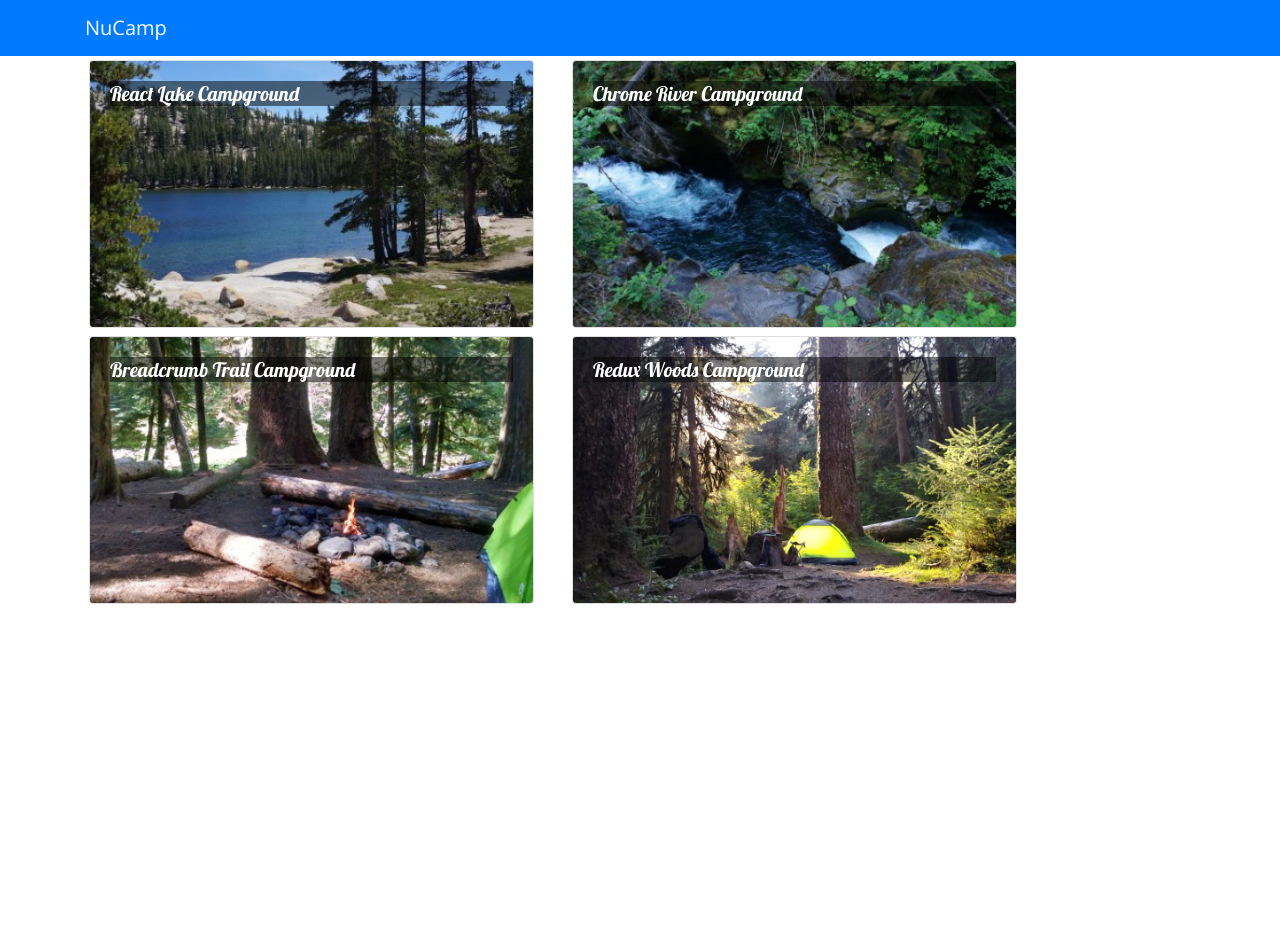
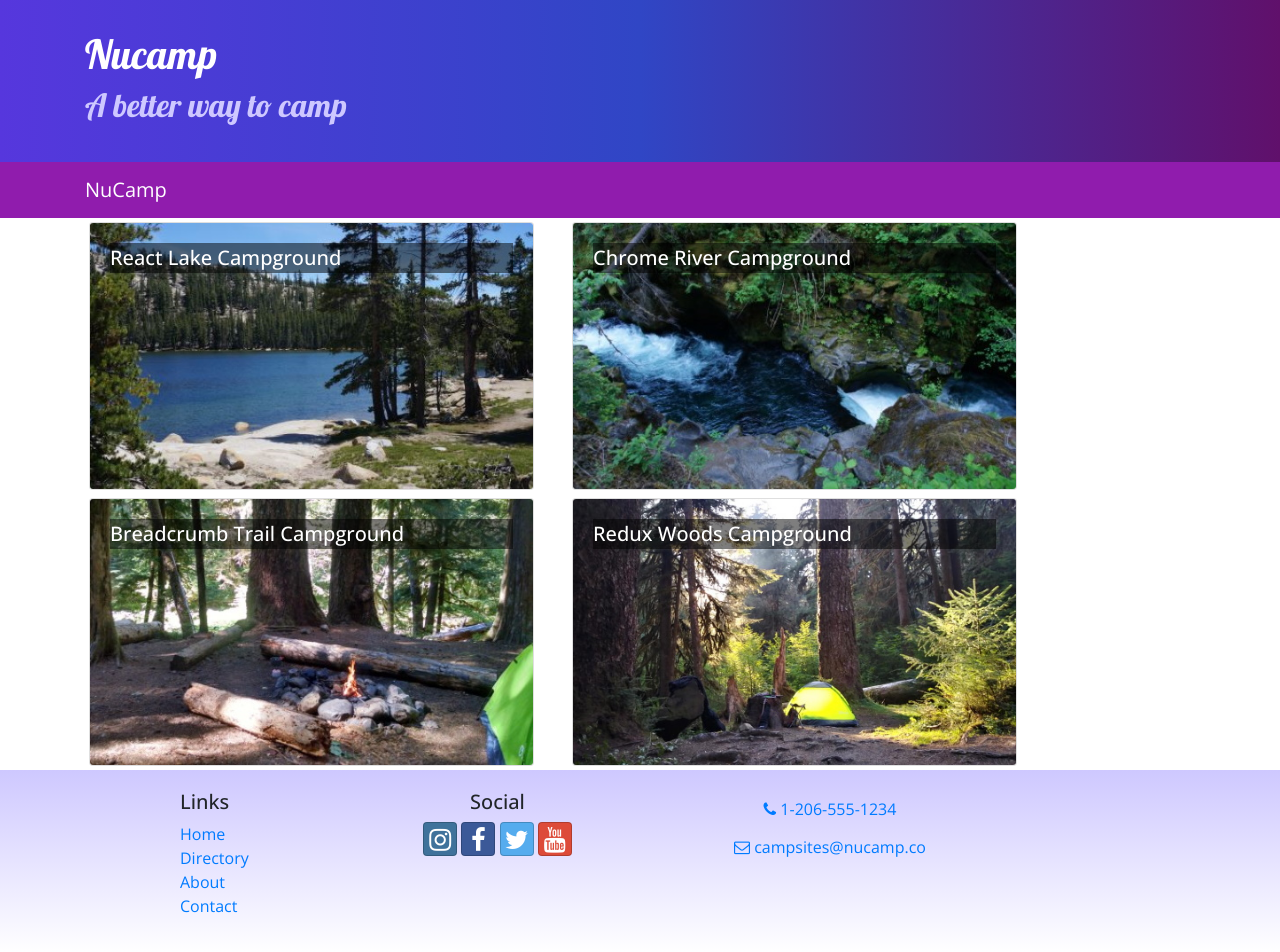
Before and after one commit to jshabani/nucampsitereact, a React (Create React App) app: page / in a window 1280 px wide. Before the commit the page ends 800 px from the top, so only its background shows below. Built offline with nearby package versions, Linux system fonts and the light colour scheme.

Commit message:
Header & Footer

```diff
--- a/package.json
+++ b/package.json
@@ -7,6 +7,8 @@
     "@testing-library/react": "^11.1.2",
     "@testing-library/user-event": "^12.2.2",
     "bootstrap": "^4.5.2",
+    "bootstrap-social": "^5.1.1",
+    "font-awesome": "^4.7.0",
     "react": "^17.0.1",
     "react-dom": "^17.0.1",
     "react-popper": "^1.3.6",
--- a/src/App.css
+++ b/src/App.css
@@ -2,11 +2,45 @@
   font-family: "Open Sans", sans-serif;
 }
 
+h1, h2, h3 .card-body>.card-title {
+  font-family: "Lobster", cursive;
+}
 .card-title {
-  font: 500 1.25rem "Lobster", cursive;
+  font-weight: 500;
+  font-size: 1.25rem;
+}
+
+h2 {
+  color: #3046C5;
 }
 
 .card-img-overlay .card-title {
   color: white;
   background-color: rgba(0, 0, 0, 0.5);
 }
+
+.row-content {
+  padding: 50px 0;
+  border-bottom: 1px ridge;
+  min-height: 200px;
+}
+
+.site-footer {
+  background-image: linear-gradient(#CEC8FF, white);
+  padding: 20px 0;
+}
+
+.jumbotron {
+  margin: 0;
+  padding: 30px;
+  background-image: linear-gradient(to right, #5637DD, #3046C5, #60106B);
+  color: white;
+}
+
+.jumbotron h2 {
+  color: #CEC8FF;
+}
+
+.navbar-dark {
+  background-color: #901CAD;
+}
--- a/src/components/DirectoryComponent.js
+++ b/src/components/DirectoryComponent.js
@@ -4,7 +4,7 @@
 
 function RenderDirectoryItem({campsite, onClick}) {
     return (
-        <Card onClick={() => onClick(campsite.id)}>
+        <Card onClick={() => this.onClick(campsite.id)}>
             <CardImg width="100%" src={campsite.image} alt={campsite.name} />
             <CardImgOverlay>
                 <CardTitle>{campsite.name}</CardTitle>
--- /dev/null
+++ b/src/components/FooterComponent.js
@@ -0,0 +1,34 @@
+import React from 'react';
+
+function Footer(props) {
+    return(
+        <footer className="site-footer">
+            <div className="container">
+                <div className="row">
+                    <div className="col-4 col-sm-2 offset-1">
+                        <h5>Links</h5>
+                        <ul className="list-unstyled">
+                            <li><a href="#">Home</a></li>
+                            <li><a href="#">Directory</a></li>
+                            <li><a href="#">About</a></li>
+                            <li><a href="#">Contact</a></li>
+                        </ul>
+                    </div>
+                    <div className="col-6 col-sm-3 text-center">
+                        <h5>Social</h5>
+                        <a className="btn btn-social-icon btn-instagram" href="http://instagram.com/"><i className="fa fa-instagram" /></a>{' '}
+                        <a className="btn btn-social-icon btn-facebook" href="http://www.facebook.com/"><i className="fa fa-facebook" /></a>{' '}
+                        <a className="btn btn-social-icon btn-twitter" href="http://twitter.com/"><i className="fa fa-twitter" /></a>{' '}
+                        <a className="btn btn-social-icon btn-google" href="http://youtube.com/"><i className="fa fa-youtube" /></a>
+                    </div>
+                    <div className="col-sm-4 text-center">
+                        <a role="button" className="btn btn-link" href="tel:+12065551234"><i className="fa fa-phone" /> 1-206-555-1234</a><br />
+                        <a role="button" className="btn btn-link" href="mailto:notreal@notreal.co"><i className="fa fa-envelope-o" /> campsites@nucamp.co</a>
+                    </div>
+                </div>
+            </div>
+        </footer>
+    );
+}
+
+export default Footer;
--- /dev/null
+++ b/src/components/HeaderComponent.js
@@ -0,0 +1,29 @@
+import React, { Component } from 'react';
+import { Navbar, NavbarBrand, Jumbotron } from 'reactstrap';
+import Main from './MainComponent';
+
+class Header extends Component {
+    render() {
+        return(
+            <React.Fragment>
+                <Jumbotron fluid>
+                    <div className="container">
+                        <div className="row">
+                            <div className="col">
+                                <h1>Nucamp</h1>
+                                <h2>A better way to camp</h2>
+                            </div>
+                        </div>
+                    </div>
+                </Jumbotron>
+                <Navbar dark sticky="top">
+                <div className="container">
+                    <NavbarBrand href="/">NuCamp</NavbarBrand>
+                </div>
+                </Navbar>
+            </React.Fragment>
+        );
+    }
+}
+
+export default Header;
--- a/src/components/MainComponent.js
+++ b/src/components/MainComponent.js
@@ -1,7 +1,8 @@
 import React, { Component } from 'react';
-import{ Navbar, NavbarBrand } from 'reactstrap';
 import Directory from './DirectoryComponent';
 import CampsiteInfo from './CampsiteInfoComponent';
+import Header from './HeaderComponent';
+import Footer from './FooterComponent';
 import  { CAMPSITES } from '../shared/campsites';
 
 
@@ -21,13 +22,10 @@
   render() {
       return (
           <div>
-              <Navbar dark color="primary">
-              <div className="container">
-                  <NavbarBrand href="/">NuCamp</NavbarBrand>
-              </div>
-              </Navbar>
+              <Header />
               <Directory campsites={this.state.campsites} onclick={campsiteId => this.onCampsiteSelect(campsiteId)} />
               <CampsiteInfo campsite={this.state.campsites.filter(campsite => campsite.id === this.state.selectedCampsite)[0]} />
+              <Footer />
           </div>
       );
   }
--- a/src/index.js
+++ b/src/index.js
@@ -6,6 +6,8 @@
 import 'typeface-lobster';
 import 'typeface-open-sans';
 import App from './App';
+import 'font-awesome/css/font-awesome.css';
+import 'bootstrap-social/bootstrap-social.css';
 
 
 ReactDOM.render(
```
Also changed, not shown: 1 other file (tests, documents, lock files or other folders).
